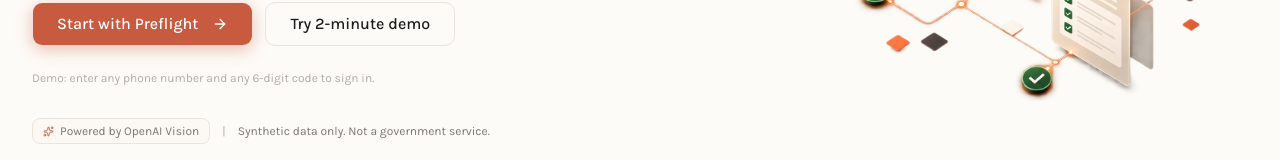
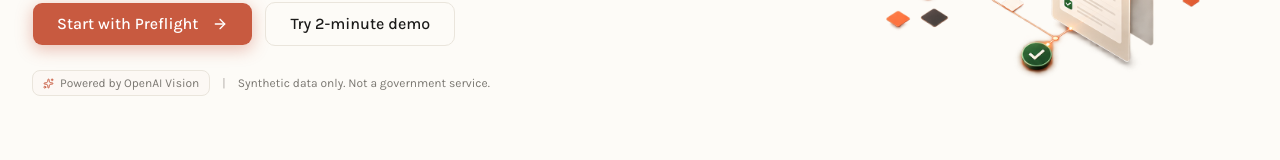
Before and after one commit to tosif121/preflight, a Next.js app: page / in a window 1280 px wide. Shown: the part 491-651 px from the top of the page. Built offline with nearby package versions, Linux system fonts and the light colour scheme; no server answers.

Commit message:
Hero: remove demo credentials line

```diff
--- a/src/components/landing/landing-hero.tsx
+++ b/src/components/landing/landing-hero.tsx
@@ -73,10 +73,6 @@ export default function LandingHero() {
             </Button>
           </div>
 
-          <p className="text-xs text-[#B0ACA8] mb-8">
-            Demo: enter any phone number and any 6-digit code to sign in.
-          </p>
-
           <div className="flex flex-col sm:flex-row items-start sm:items-center gap-3 text-xs text-[#7A7771]">
             <span className="inline-flex items-center gap-1.5 px-2.5 py-1 rounded-md bg-[#FCF8F4] border border-[#EAE5DC]">
               <Sparkles size={11} className="text-[#C85A40]" />
```
